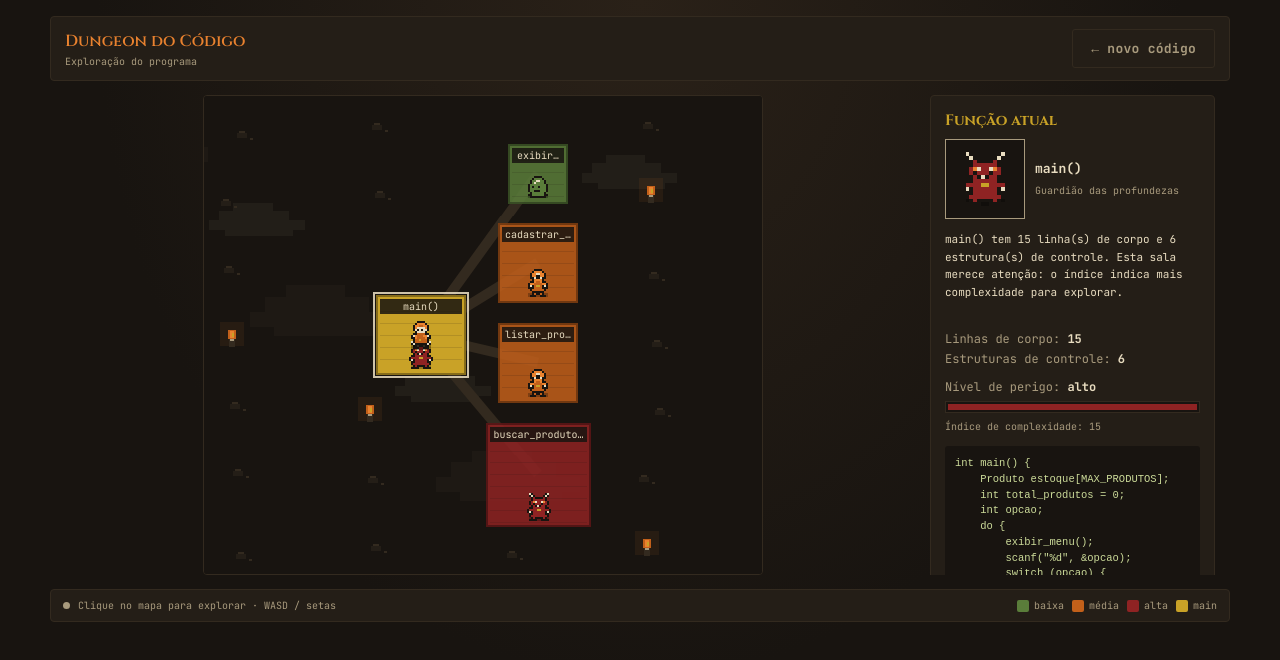
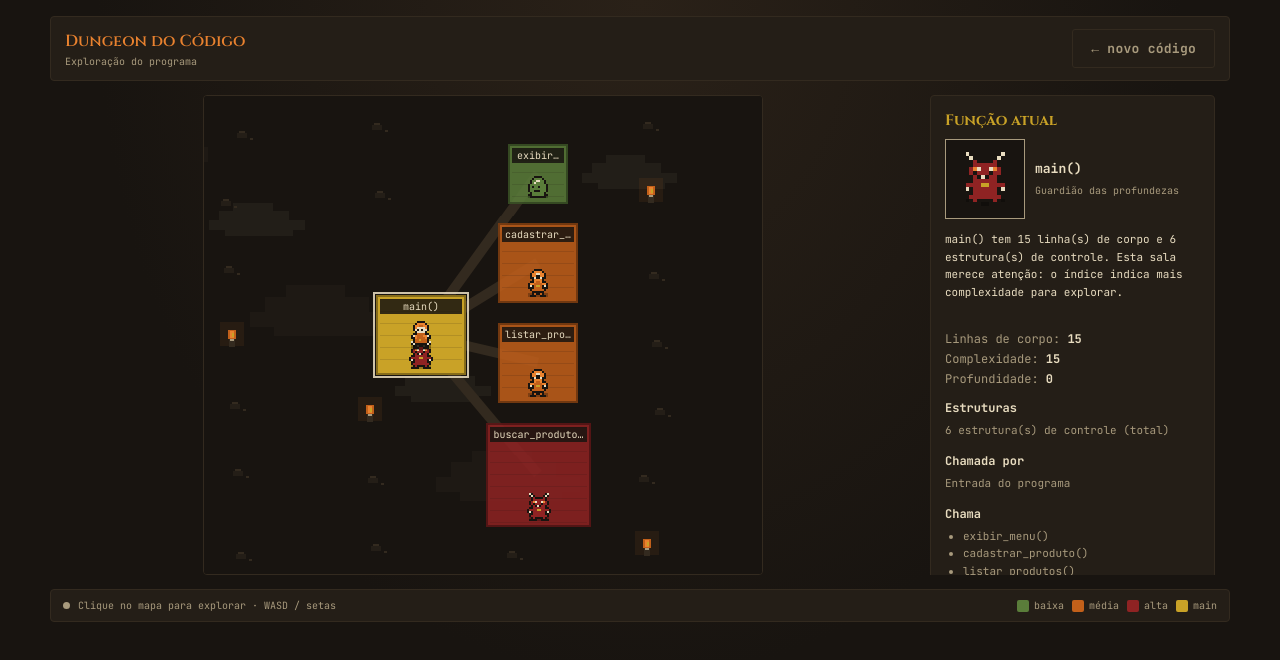
Before and after one commit to murilo-mg/dungeon-do-codigo, a website with bundled scripts: page index.html in a window 1280 px wide. Both pictures are taken after a click on the button "Gerar dungeon". Built offline with nearby package versions, Linux system fonts and the light colour scheme.

Commit message:
feat: adiciona leitura estrutural ao inspector

```diff
--- a/css/estilo.css
+++ b/css/estilo.css
@@ -720,13 +720,37 @@ textarea:focus-visible {
   }
 
   .workspace-inspetor {
-  width: 100%;
-  max-height: none;
-  overflow: visible;
-}
+    width: 100%;
+    max-height: min(480px, 60vh);
+    overflow-y: auto;
+  }
 
   .workspace-status {
     align-items: flex-start;
     flex-direction: column;
   }
 }
+
+/* Relações estruturais usam a mesma tipografia e rolagem do inspector. */
+.secao-inspector {
+  margin-top: 12px;
+  font-size: 11px;
+  line-height: 1.6;
+  overflow-wrap: anywhere;
+}
+
+.titulo-inspector {
+  margin: 0 0 4px;
+  font-size: 12px;
+  color: var(--pergaminho);
+}
+
+.secao-inspector p,
+.secao-inspector ul {
+  margin: 0;
+  color: var(--pergaminho-fraco);
+}
+
+.secao-inspector ul {
+  padding-left: 18px;
+}
--- a/js/grafoC.js
+++ b/js/grafoC.js
@@ -66,3 +66,46 @@ function calcularAlcanceEDistancias(entrada, nos) {
     }
   }
 }
+
+// BFS pelas arestas: o primeiro predecessor preserva a ordem estrutural
+// e produz um caminho mínimo, inclusive na presença de ciclos.
+export function encontrarCaminhoDaEntrada(grafo, nomeDestino) {
+  if (!grafo.nos.has(grafo.entrada) || !grafo.nos.has(nomeDestino)) return null;
+
+  const adjacencias = new Map();
+  for (const { origem, destino } of grafo.arestas) {
+    if (!adjacencias.has(origem)) adjacencias.set(origem, []);
+    adjacencias.get(origem).push(destino);
+  }
+  const predecessores = new Map([[grafo.entrada, null]]);
+  const fila = [grafo.entrada];
+  for (let indice = 0; indice < fila.length; indice++) {
+    const atual = fila[indice];
+    if (atual === nomeDestino) {
+      const caminho = [];
+      for (let nome = atual; nome !== null; nome = predecessores.get(nome)) {
+        caminho.push(nome);
+      }
+      return caminho.reverse();
+    }
+    for (const destino of adjacencias.get(atual) ?? []) {
+      if (!grafo.nos.has(destino) || predecessores.has(destino)) continue;
+      predecessores.set(destino, atual);
+      fila.push(destino);
+    }
+  }
+  return null;
+}
+
+export function obterEstruturaDaFuncao(grafo, nome) {
+  const no = grafo.nos.get(nome);
+  if (!no) return null;
+  return {
+    profundidade: no.profundidade,
+    ehEntrada: nome === grafo.entrada,
+    callers: [...no.chamadaPor],
+    callees: grafo.arestas.filter(aresta => aresta.origem === nome)
+      .map(aresta => aresta.destino),
+    caminho: encontrarCaminhoDaEntrada(grafo, nome),
+  };
+}
--- a/js/interface.js
+++ b/js/interface.js
@@ -66,10 +66,13 @@ export function descreverSala(sala) {
   const observacao = sala.complexidade <= 2 ? 'Uma sala tranquila para começar a exploração.'
     : sala.complexidade <= 6 ? 'Há mais caminhos de decisão para investigar aqui.'
       : 'Esta sala merece atenção: o índice indica mais complexidade para explorar.';
-  return `${sala.nome}() tem ${sala.linhas} linha(s) de corpo e ${sala.estruturasControle} estrutura(s) de controle. ${observacao}`;
+  const estruturas = sala.estruturasControle == null
+    ? 'total de estruturas de controle indisponível'
+    : `${sala.estruturasControle} estrutura(s) de controle`;
+  return `${sala.nome}() tem ${sala.linhas} linha(s) de corpo e ${estruturas}. ${observacao}`;
 }
 
-export function atualizarPainelDeSala(sala) {
+export function atualizarPainelDeSala(sala, estrutura = null) {
   cancelarAnimacaoPainel();
   const painelInfo = document.getElementById('info-sala');
   painelInfo.replaceChildren();
@@ -117,8 +120,48 @@ export function atualizarPainelDeSala(sala) {
     + (sala.textoCompleto.length > TAMANHO_MAXIMO_TRECHO ? '\n...' : ''));
   painelInfo.append(cabecalho, descricao, descricaoAcessivel,
     criarEstatistica('Linhas de corpo', sala.linhas),
-    criarEstatistica('Estruturas de controle', sala.estruturasControle), perigo, codigo);
+    criarEstatistica('Complexidade', sala.complexidade));
+  if (estrutura) {
+    painelInfo.append(criarEstatistica('Profundidade',
+      estrutura.profundidade ?? 'Não alcançável a partir da entrada'));
+  }
+  painelInfo.append(criarSecao('Estruturas', 'estruturas-funcao',
+    sala.estruturasControle == null ? 'Informação não disponível'
+      : sala.estruturasControle === 0 ? 'Nenhuma estrutura de controle'
+        : `${sala.estruturasControle} estrutura(s) de controle (total)`));
+  if (estrutura) {
+    painelInfo.append(
+      criarListaDeFuncoes('Chamada por', 'callers-funcao', estrutura.callers,
+        estrutura.ehEntrada ? 'Entrada do programa' : 'Nenhuma chamada conhecida'),
+      criarListaDeFuncoes('Chama', 'callees-funcao', estrutura.callees,
+        'Nenhuma função conhecida'),
+      criarSecao('Caminho desde a entrada', 'caminho-funcao',
+        estrutura.caminho ? estrutura.caminho.map(nome => `${nome}()`).join(' → ')
+          : 'Não alcançável a partir da entrada'));
+  }
+  const secaoCodigo = criarSecao('Código', 'trecho-funcao');
+  secaoCodigo.append(codigo);
+  painelInfo.append(perigo, secaoCodigo);
   animarPainel(descricao, textoDescricao, preenchimento, criatura.preenchimento);
+}
+
+function criarSecao(titulo, classe, texto) {
+  const secao = criarElemento('section', `secao-inspector ${classe}`);
+  secao.append(criarElemento('h4', 'titulo-inspector', titulo));
+  if (texto !== undefined) secao.append(criarElemento('p', classe, texto));
+  return secao;
+}
+
+function criarListaDeFuncoes(titulo, classe, nomes, mensagemVazia) {
+  const secao = criarSecao(titulo, classe);
+  if (nomes.length === 0) {
+    secao.append(criarElemento('p', classe, mensagemVazia));
+  } else {
+    const lista = criarElemento('ul', classe);
+    for (const nome of nomes) lista.append(criarElemento('li', '', `${nome}()`));
+    secao.append(lista);
+  }
+  return secao;
 }
 
 function animarPainel(descricao, texto, preenchimento, valor) {
--- a/js/principal.js
+++ b/js/principal.js
@@ -3,7 +3,7 @@
 // masmorra, renderização do jogo e atualização da interface.
 
 import { analisarFuncoes, ErroAnaliseC } from './analisadorC.js';
-import { criarGrafo } from './grafoC.js';
+import { criarGrafo, obterEstruturaDaFuncao } from './grafoC.js';
 import { construirMasmorra } from './masmorra.js';
 import { iniciarJogo, pararJogo } from './jogo.js';
 import { atualizarEstadoControles, exibirTelaDeJogo, exibirTelaDeConfiguracao, atualizarPainelDeSala } from './interface.js';
@@ -149,7 +149,9 @@ function aoClicarEmGerar(entradaCodigo) {
 
   exibirTelaDeJogo();
   atualizarPainelDeSala(null);
-  iniciarJogo(masmorra, grafo.arestas, atualizarPainelDeSala, atualizarEstadoControles);
+  iniciarJogo(masmorra, grafo.arestas, sala => {
+    atualizarPainelDeSala(sala, sala ? obterEstruturaDaFuncao(grafo, sala.nome) : null);
+  }, atualizarEstadoControles);
 }
 
 function aoClicarEmVoltar() {
```
Also changed, not shown: docs/ARQUITETURA.md (+4 -4 lines), docs/DECISOES.md (+1 -1 lines), docs/ESTADO_ATUAL.md (+9 -9 lines), docs/PLANO_TECNICO.md (+7 -5 lines), testes/grafoC.test.js (+80 -1 lines), testes/interface.test.js (+104 -0 lines), testes/principal.test.js (+30 -1 lines).
